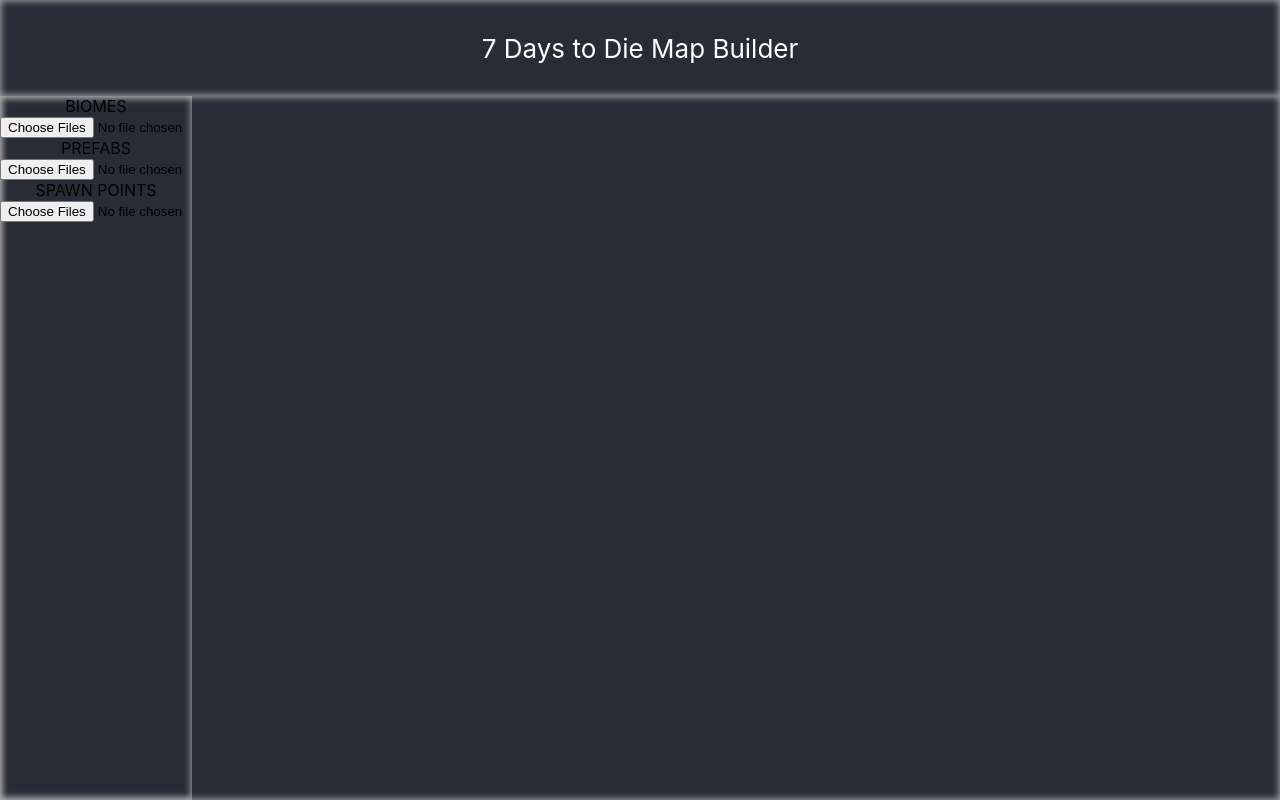
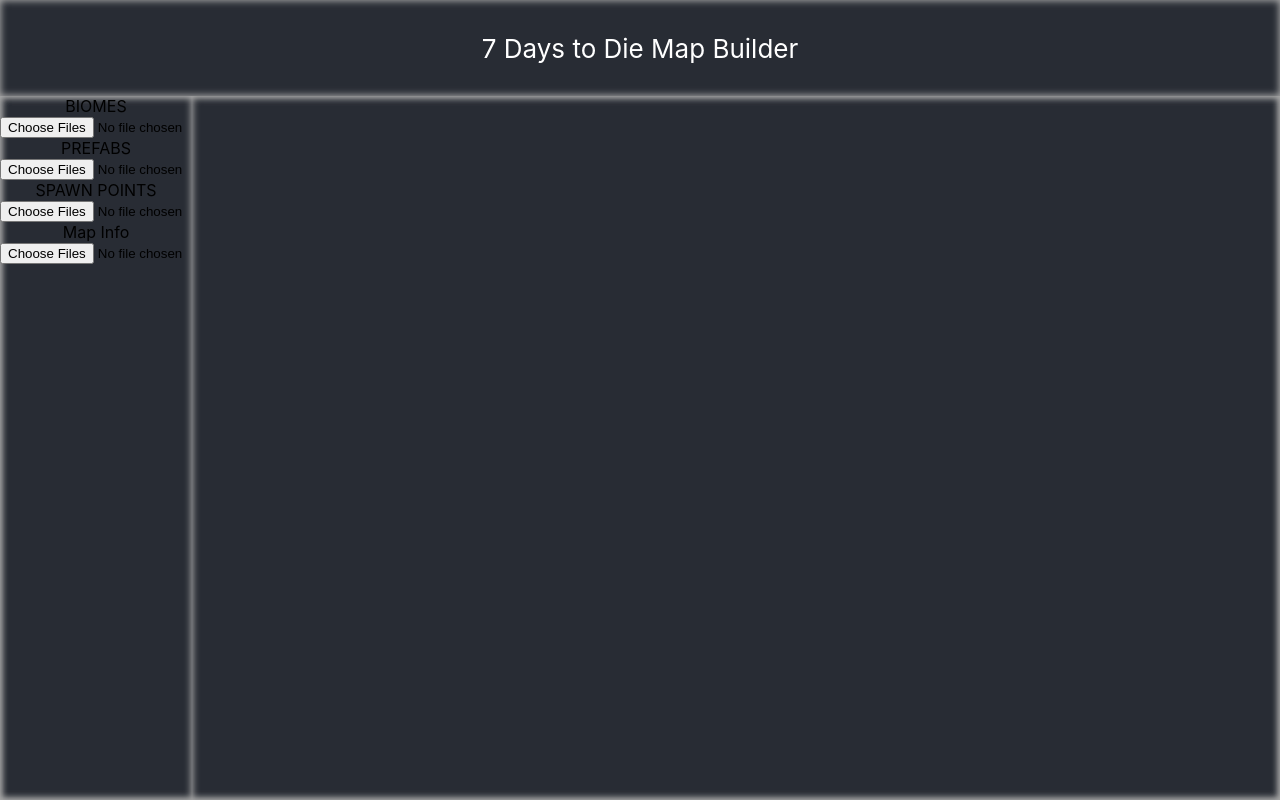
Before and after one commit to JustinHodge/7d2dmap, a React (Vite) app: page / in a window 1280 px wide. Built offline with nearby package versions, Linux system fonts and the light colour scheme.

Commit message:
POI Markers initial implementation

```diff
--- a/src/components/FolderInput.tsx
+++ b/src/components/FolderInput.tsx
@@ -40,6 +40,16 @@
                     multiple
                 />
             </div>
+            <div>
+                <label> Map Info </label>
+                <input
+                    className='folder-input'
+                    type='file'
+                    onChange={(event) => changeUploadedFiles(event, 'mapinfo')}
+                    accept={'.xml'}
+                    multiple
+                />
+            </div>
         </>
     );
 };
--- a/src/components/MapRender.tsx
+++ b/src/components/MapRender.tsx
@@ -1,3 +1,6 @@
+import { useEffect, useState } from 'react';
+import PointsOfInterest from './PointsOfInterest';
+
 const createPosition = (positionString) => {
     const positionObject = { rawPosition: positionString };
     const positionParts = positionString.split(',');
@@ -13,12 +16,37 @@
 };
 
 const MapRender = (props) => {
-    const reader = new FileReader();
+    const prefabReader = new FileReader();
+    const mapInfoReader = new FileReader();
     const domParser = new DOMParser();
-    let prefabs = [];
-    reader.onload = (event) => {
-        if (typeof reader.result === 'string') {
-            const prefabXMLString = reader.result;
+
+    const [mapDisplayData, setMapDisplayData] = useState({
+        xCenter: 0,
+        yCenter: 0,
+        mapWidth: 0,
+        mapHeight: 0,
+    });
+
+    const [prefabs, setPrefabs] = useState([]);
+
+    useEffect(() => {
+        const mapDiv = document.getElementById('map');
+        const divWidth = mapDiv?.clientWidth;
+        const divHeight = mapDiv?.clientHeight;
+        const mapYOffset = mapDiv?.offsetTop;
+        const mapXOffset = mapDiv?.offsetLeft;
+
+        setMapDisplayData({
+            mapHeight: divHeight,
+            mapWidth: divWidth,
+            yCenter: mapYOffset + divHeight / 2,
+            xCenter: mapXOffset + divWidth / 2,
+        });
+    }, []);
+
+    prefabReader.onload = () => {
+        if (typeof prefabReader.result === 'string') {
+            const prefabXMLString = prefabReader.result;
             if (prefabXMLString) {
                 const prefabXML = domParser.parseFromString(
                     prefabXMLString,
@@ -34,30 +62,78 @@
                             decoration.getAttribute('position')
                         ),
                         rotation: decoration.getAttribute('rotation'),
+                        visible: true,
                     });
+
+                    setPrefabs(prefabs);
                 }
+            }
+        }
+    };
 
-                console.log(prefabs);
-
-                prefabs.forEach((element) => {});
+    mapInfoReader.onload = () => {
+        if (typeof mapInfoReader.result === 'string') {
+            const mapInfoXMLString = mapInfoReader.result;
+            if (mapInfoXMLString) {
+                const mapInfoXML = domParser.parseFromString(
+                    mapInfoXMLString,
+                    'text/xml'
+                );
+                const properties = mapInfoXML.getElementsByTagName('property');
+                for (const property of properties) {
+                    const propertyName = property.getAttribute('name');
+                    const propertyValue = property.getAttribute('value');
+                    if (propertyName && propertyValue) {
+                        setMapDisplayData({
+                            ...mapDisplayData,
+                            [propertyName]: propertyValue,
+                        });
+                    }
+                }
             }
         }
     };
 
     if (props.uploadedFiles.prefabs) {
-        reader.readAsText(props.uploadedFiles.prefabs);
+        prefabReader.readAsText(props.uploadedFiles.prefabs);
+    }
+
+    if (props.uploadedFiles.mapinfo) {
+        mapInfoReader.readAsText(props.uploadedFiles.mapinfo);
     }
 
     return (
         <div className='map-render'>
-            <img
-                style={{ maxWidth: '85vw', maxHeight: '88vh' }}
-                src={
-                    props.uploadedFiles?.biomes
-                        ? URL.createObjectURL(props.uploadedFiles.biomes)
-                        : ''
-                }
-            />
+            <div
+                id='map'
+                style={{
+                    width: '85vw',
+                    height: '88vh',
+                    backgroundImage: props.uploadedFiles?.biomes
+                        ? `url(${URL.createObjectURL(
+                              props.uploadedFiles.biomes
+                          )})`
+                        : '',
+                    backgroundSize: 'contain',
+                    backgroundRepeat: 'no-repeat',
+                    backgroundPosition: 'center',
+                }}
+            >
+                <PointsOfInterest
+                    mapDisplayData={mapDisplayData}
+                    prefabs={prefabs ?? []}
+                />
+                {/* <div
+                    style={{
+                        width: '25px',
+                        height: '25px',
+                        backgroundColor: 'red',
+                        position: 'absolute',
+                        top: mapDisplayData.yCenter,
+                        left: mapDisplayData.xCenter,
+                    }}
+                ></div> */}
+            </div>
         </div>
     );
 };
--- /dev/null
+++ b/src/components/PointsOfInterest.tsx
@@ -0,0 +1,53 @@
+const PointsOfInterest = ({ mapDisplayData, prefabs }) => {
+    console.log('oops');
+    console.log(mapDisplayData);
+    return (
+        <>
+            {prefabs.map((prefab, index, array) => {
+                return (
+                    <div
+                        key={index}
+                        style={{
+                            width: '5px',
+                            height: '5px',
+                            position: 'absolute',
+                            backgroundColor: 'red',
+                            top:
+                                mapDisplayData.yCenter -
+                                prefab.position.yPosition.numericalValue / 9,
+                            left:
+                                mapDisplayData.xCenter +
+                                prefab.position.xPosition.numericalValue / 9,
+                        }}
+                    ></div>
+                );
+            })}
+
+            {/* {
+                for(const prefab of prefabs) {
+                    return (
+                        <div
+                        style={{
+                            width: '5px',
+                            height: '5px',
+                            position: 'absolute',
+                            top:
+                                mapDisplayData.yCenter +
+                                prefabs[prefabKey].position.yPosition
+                                    .numericalValue *
+                                    2,
+                            left:
+                                mapDisplayData.xCenter +
+                                prefabs[prefabKey].position.xPosition
+                                    .numericalValue *
+                                    2,
+                        }}
+                    ></div>
+                    )
+                }
+            } */}
+        </>
+    );
+};
+
+export default PointsOfInterest;
```
